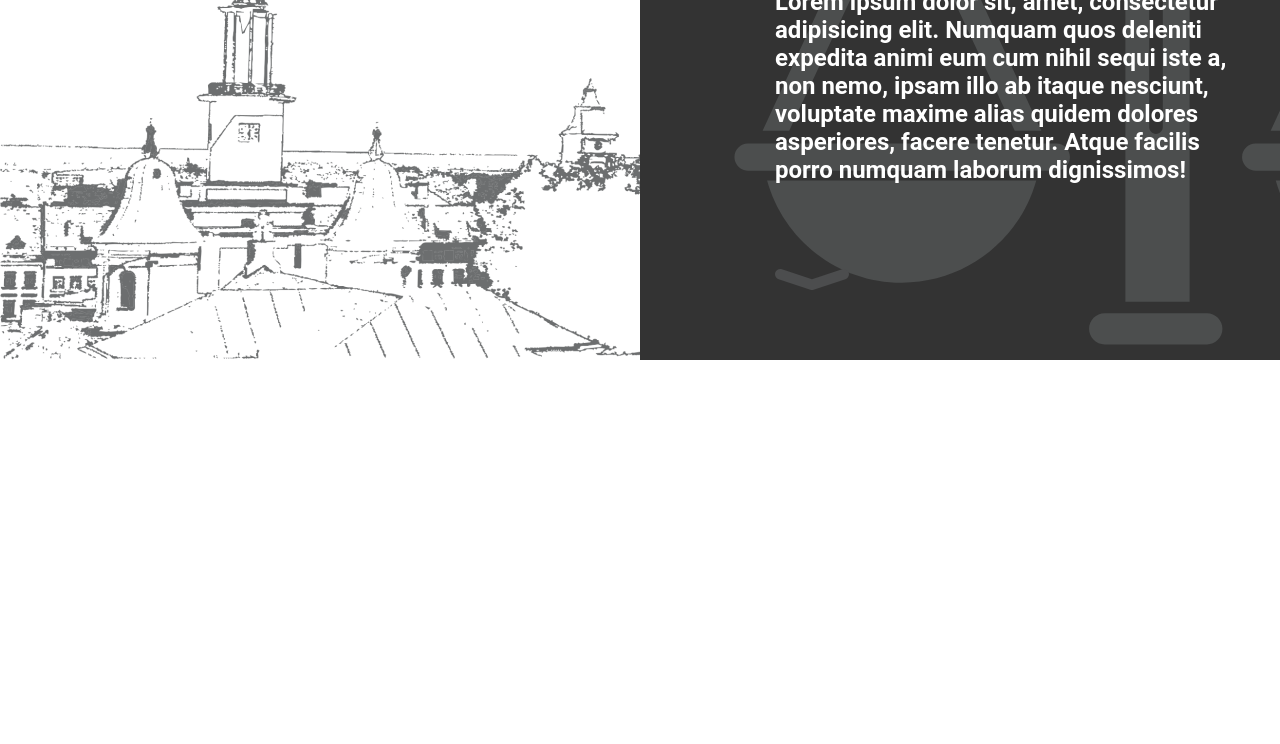
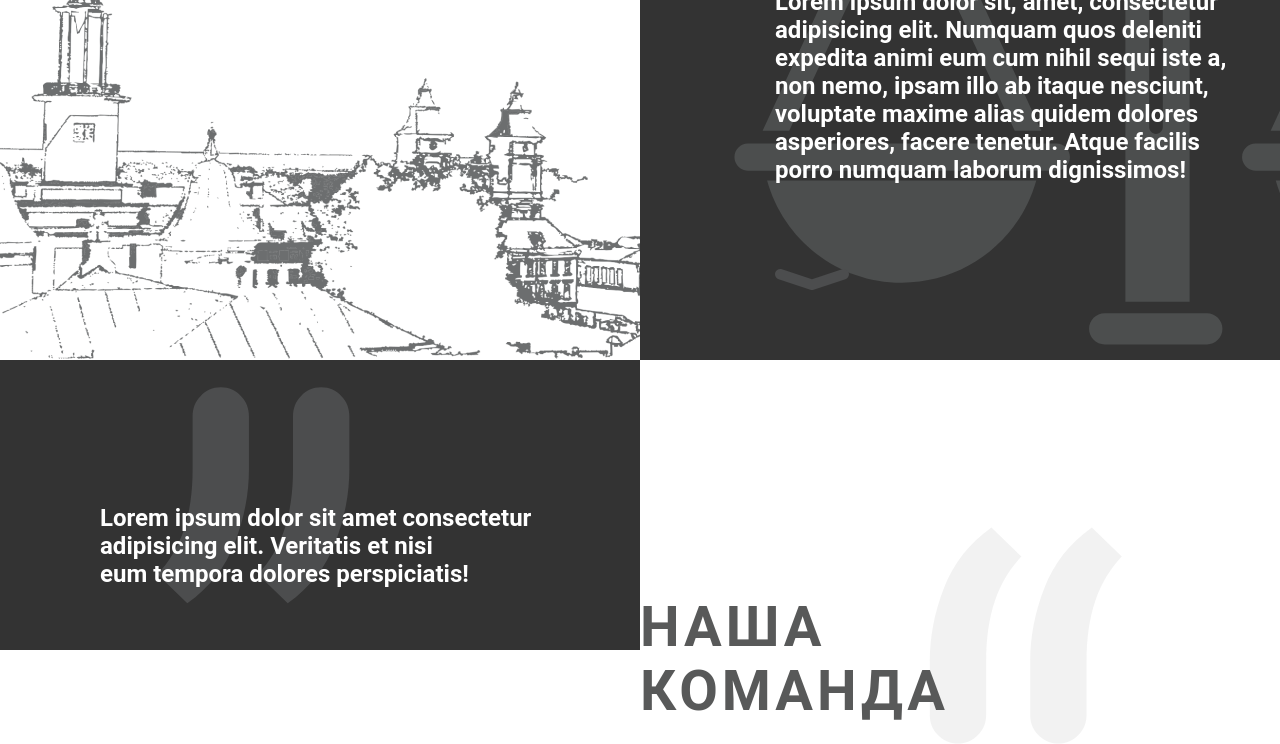
Before and after one commit to RomaVintonyak/CitLab, a plain HTML site: page index.html in a window 1280 px wide. Shown: the part 600-1344 px from the top of the page. Before the commit the page ends 960 px from the top, so only its background shows below. Drawn offline with Linux system fonts and the light colour scheme; a web font is replaced by a local one.

Commit message:
create block team

```diff
--- a/css/block/intro.less
+++ b/css/block/intro.less
@@ -13,9 +13,6 @@
   height: 100%;
   &--l {
     position: relative;
-    background: url(../img/intro/bg_main.png);
-    background-repeat: no-repeat;
-    background-position-y: bottom;
     background-size: auto;
   }
   &--r {
@@ -33,7 +30,7 @@
   display: flex;
   justify-content: flex-start;
   align-items: center;
-  &--header{
+  &--header {
     height: 60px;
     width: 50%;
     display: none;
@@ -53,18 +50,18 @@
     color: @grey-h;
   }
 }
-.figure__brand{
+.figure__brand {
   position: absolute;
   top: 307px;
   left: 317px;
   width: 290px;
   height: 290px;
 }
-.intro__content{
+.intro__content {
   position: relative;
   z-index: 20;
   margin-top: 222px;
-  h1{
+  h1 {
     font-family: @roboto;
     font-style: normal;
     font-weight: 700;
@@ -75,7 +72,7 @@
     color: @white;
     margin-bottom: 5rem;
   }
-  h2{
+  h2 {
     font-family: @roboto;
     font-style: normal;
     font-weight: 700;
@@ -85,23 +82,23 @@
     width: 90%;
   }
 }
-.intro__figure{
+.intro__figure {
   position: absolute;
   bottom: 1.5rem;
   right: 0;
   z-index: 2;
 }
-.intro__btn{
+.intro__btn {
   position: absolute;
   bottom: 70px;
   z-index: 5;
-  a{
-    svg{
+  a {
+    svg {
       transition: fill 0.2s linear;
     }
     text-decoration: none;
-    &:hover{
-      svg{
+    &:hover {
+      svg {
         fill: @white;
       }
     }
--- /dev/null
+++ b/css/block/team.less
@@ -0,0 +1,59 @@
+//main: ../style.less
+.team{
+  width: 100%;
+  height: 290px;
+}
+.team__row{
+  display: flex;
+  width: 100%;
+  height: 100%;
+}
+.team__coll{
+  width: 50%;
+  height: 100%;
+  position: relative;
+  &--img{
+    position: absolute;
+  }
+  &--l{
+    background-color: @grey;
+    padding-right: 2.5rem;
+    div{
+      width: 193px;
+      height: 217px;
+      top: 2.7rem;
+      left: 15.7rem;
+    }
+    p{
+      position: absolute;
+      left: 10rem;
+      top: 14.4rem;
+      font-family: @roboto;
+      font-style: normal;
+      font-weight: 700;
+      font-size: 2.4rem;
+      line-height: 28px;
+      color: @white;
+    }
+  }
+  &--r{
+    div{
+      width: 193px;
+      height: 217px;
+      top: 16.7rem;
+      right: 15.8rem;
+    }
+    h3{
+      position: absolute;
+      right: 22.6rem;
+      top: 23.5rem;
+      font-family: @roboto;
+      font-style: normal;
+      font-weight: 700;
+      font-size: 5.6rem;
+      letter-spacing: 0.07em;
+      text-transform: uppercase;
+      color: @grey-h;
+    }
+  }
+}
--- a/css/style.less
+++ b/css/style.less
@@ -50,3 +50,5 @@ a {
 @import "block/intro.less";
 /*2. header*/
 @import "block/header.less";
+/*3. team*/
+@import "block/team.less";
--- a/index.html
+++ b/index.html
@@ -18,7 +18,7 @@
       <!--inrto-->
       <section id="intro" class="intro">
         <div class="intro__wraper">
-          <div class="intro__coll intro__coll--l">
+          <div class="intro__coll intro__coll--l" style="background: url(../img/intro/bg_main.png) no-repeat bottom;">
             <div class="nav__brand">
               <a href="index.html"><img src="img/intro/logo.svg" alt="logo" class="img"></a>
               <p>Lorem ipsum dolor sit.</p>
@@ -65,7 +65,7 @@
             <div class="intro__figure">
               <img src="img/intro/logo_bg.svg" alt="logo__bg">
             </div>
-            <div class="intro__btn">
+            <div class="intro__btn" id="scrollBtn">
               <a href="#">
                 <svg width="74" height="21" viewBox="0 0 74 21"
                 fill="#4C4D4E" xmlns="http://www.w3.org/2000/svg">
@@ -80,8 +80,32 @@
               </a>
             </div>
           </div><!--/.intro__coll--r -->
-        </div><!--/.intro__wraper>
+        </div><!--/.intro__wraper-->
       </section>
+      <main>
+        <!--team block-->
+        <section id="teamBlock" class="team">
+          <div class="team__row">
+            <div class="team__coll team__coll--l">
+              <div class="team__coll--img">
+                <img src="img/team/l_q.svg" alt="figure" class="img">
+              </div>
+              <p>
+                Lorem ipsum dolor sit amet consectetur adipisicing elit.
+                Veritatis et nisi<br> eum tempora dolores perspiciatis!
+              </p>
+            </div><!--/.team__coll-->
+            <div class="team__coll team__coll--r">
+              <div class="team__coll--img">
+                <img src="img/team/r_q.svg" alt="figure" class="img">
+              </div>
+              <h3>Наша команда</h3>
+            </div><!--/.team__coll-->
+          </div><!--/.team__row-->
+        </section>
+      </main>
+
+
 
 
       <!--custom script-->
--- a/js/script.js
+++ b/js/script.js
@@ -0,0 +1,9 @@
+"use script";
+document.addEventListener("DOMContentLoaded", () => {
+  /*intro*/
+  let scrollBtn = document.getElementById("scrollBtn");
+  scrollBtn.addEventListener('click', scrollDown);
+  function scrollDown(event) {
+    event.preventDefault();
+  }
+});
```
Also changed, not shown: css/style.css, img/team/l_q.svg (added), img/team/r_q.svg (added).
